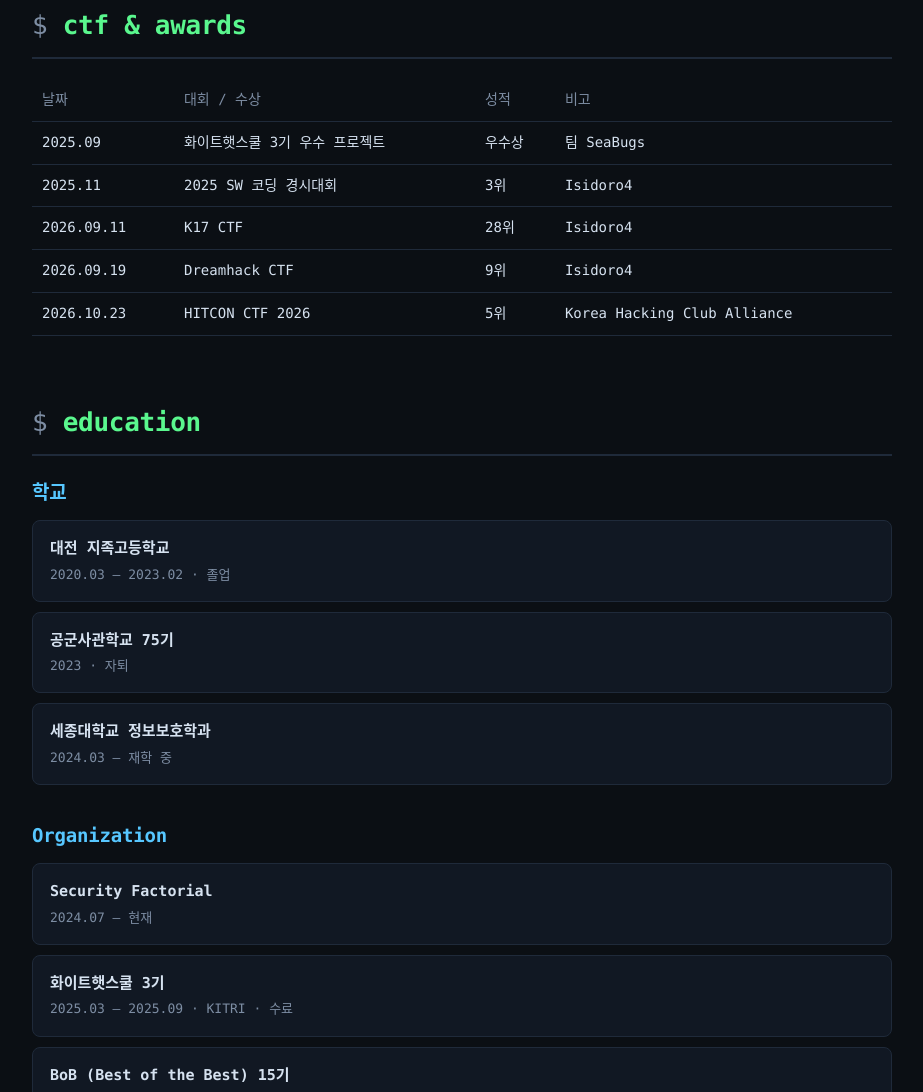
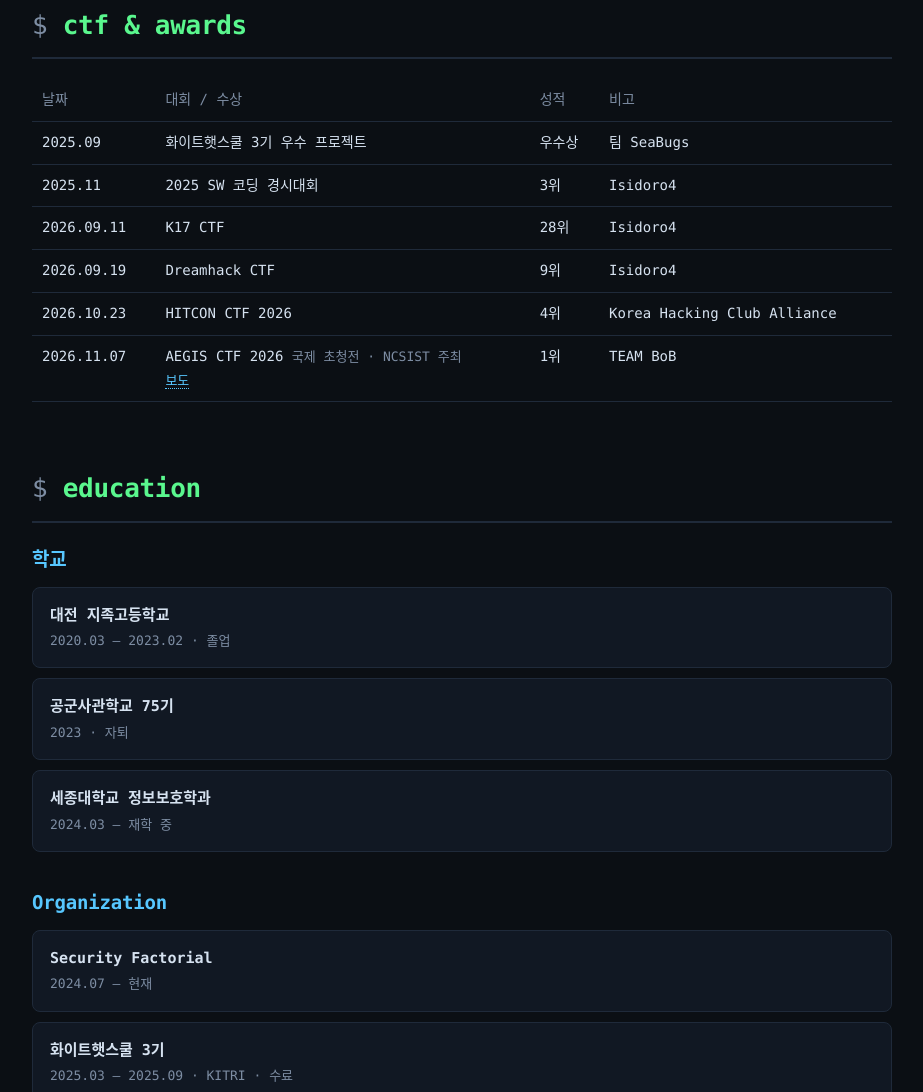
Before and after one commit to Isidoro4-kor/isidoro4-kor.github.io, a plain HTML site: page index.html in a window 1280 px wide. Shown: the part 2907-3999 px from the top of the page, without its empty margins (178-1101 px from the left). Drawn offline with Linux system fonts and the light colour scheme.

Commit message:
Update ranking and add AEGIS CTF 2026 details

```diff
--- a/index.html
+++ b/index.html
@@ -271,8 +271,14 @@
         <tr>
           <td class="date">2026.10.23</td>
           <td>HITCON CTF 2026</td>
-          <td>5위</td>
+          <td>4위</td>
           <td>Korea Hacking Club Alliance</td>
+        </tr>
+        <tr>
+          <td class="date">2026.11.07</td>
+          <td>AEGIS CTF 2026 <span class="meta">국제 초청전 · NCSIST 주최</span><br><span class="meta"><a href="https://www.digitaltoday.co.kr/news/articleView.html?idxno=713887">보도</a></span></td>
+          <td>1위</td>
+          <td>TEAM BoB</td>
         </tr>
       </tbody>
     </table>
```
